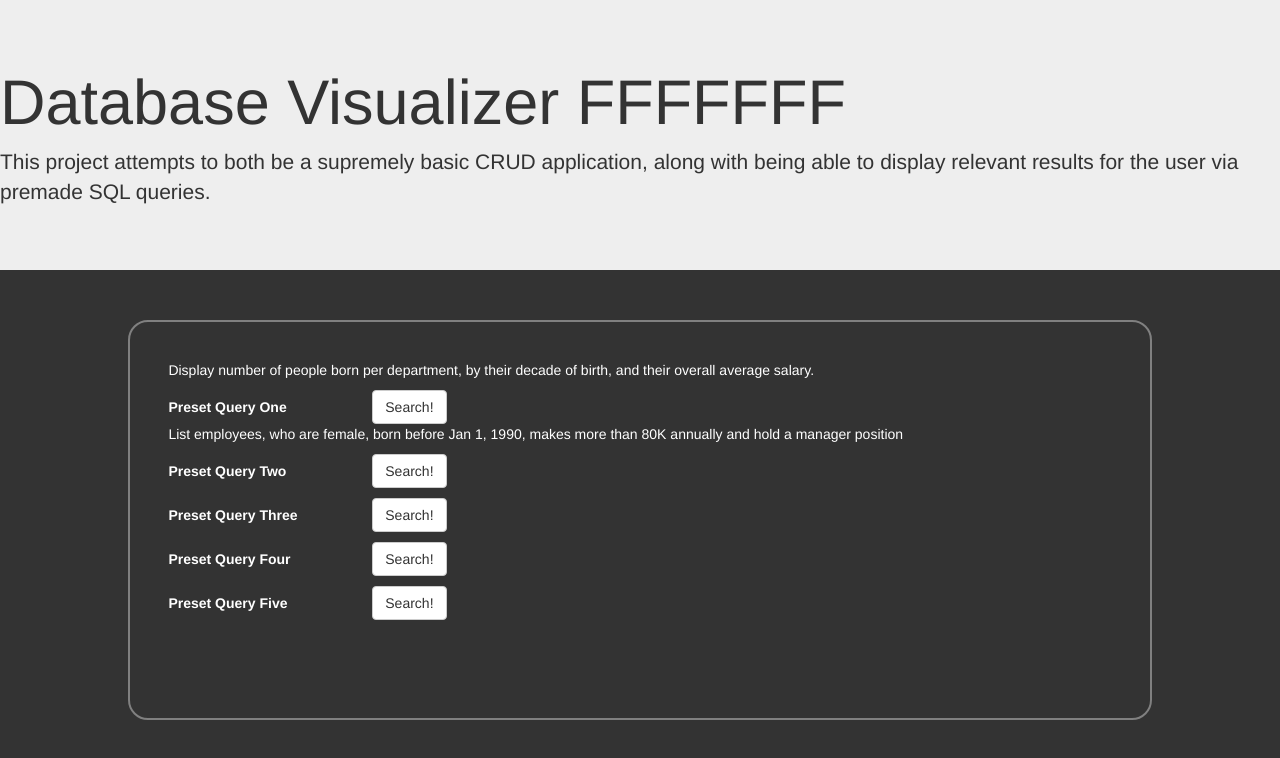
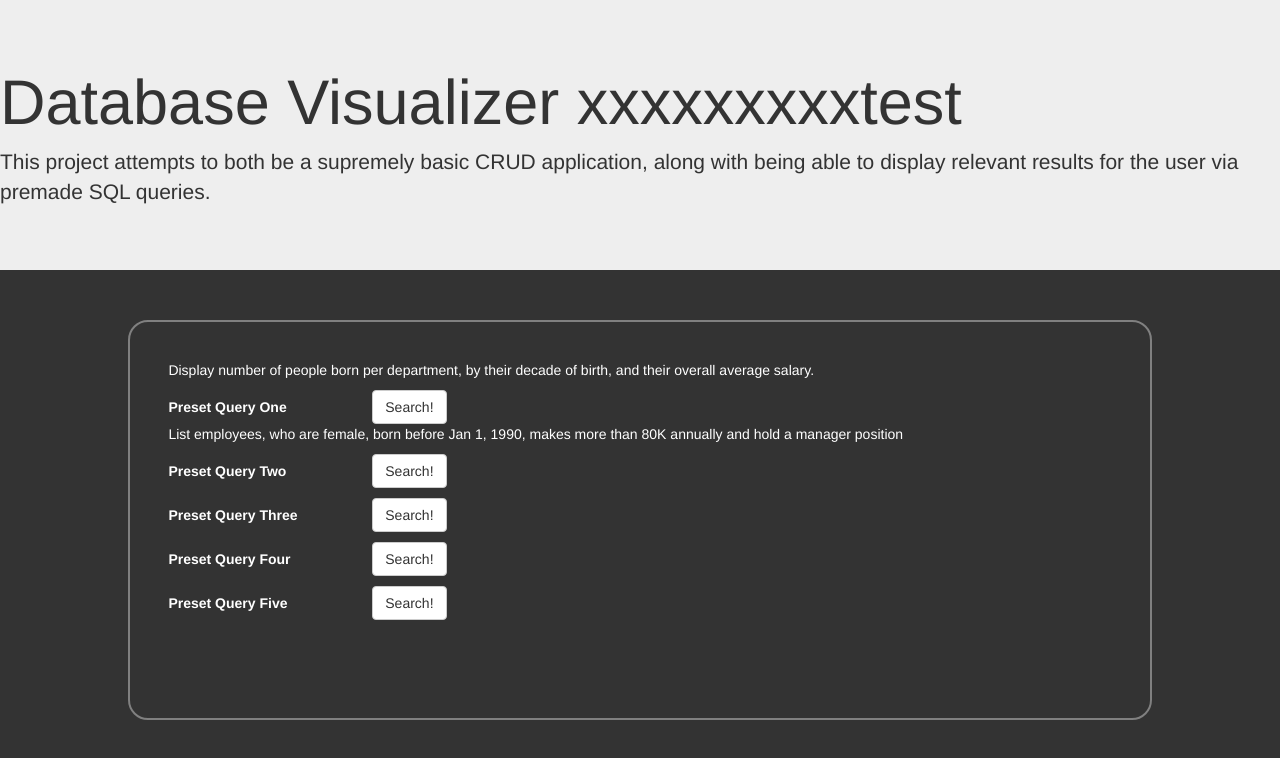
Before and after one commit to Happimir/Database_CRUD, a plain HTML site: page WebContent/index.html in a window 1280 px wide. Drawn offline with nearby package versions, Linux system fonts and the light colour scheme.

Commit message:
Test one

```diff
--- a/WebContent/index.html
+++ b/WebContent/index.html
@@ -14,7 +14,7 @@
 
 
 		<div class="jumbotron">
-		<h1>Database Visualizer FFFFFFF</h1>
+		<h1>Database Visualizer xxxxxxxxxtest</h1>
 		<p>This project attempts to both be a supremely basic CRUD application, along
 		with being able to display relevant results for the user via premade SQL queries. </p>
 
```
